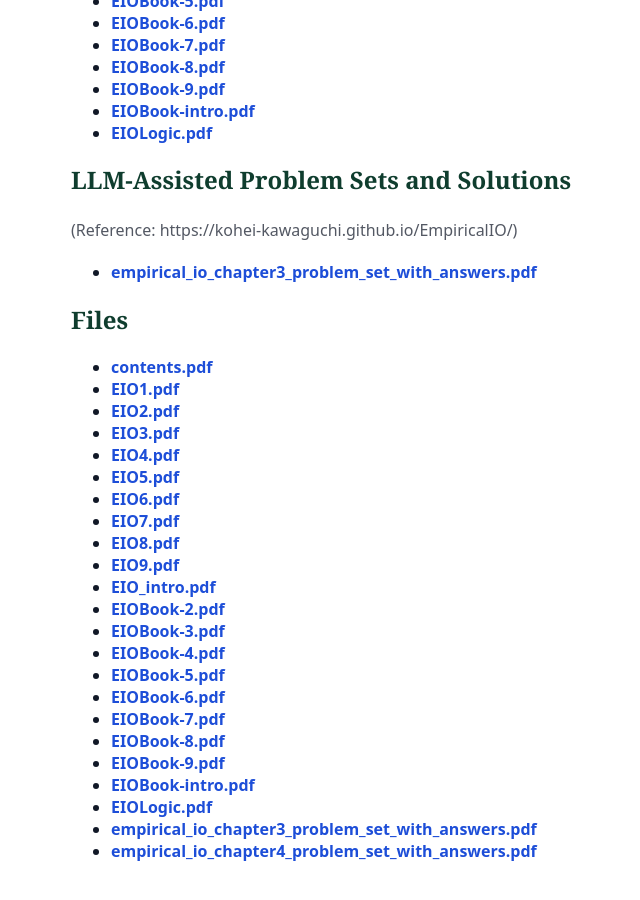
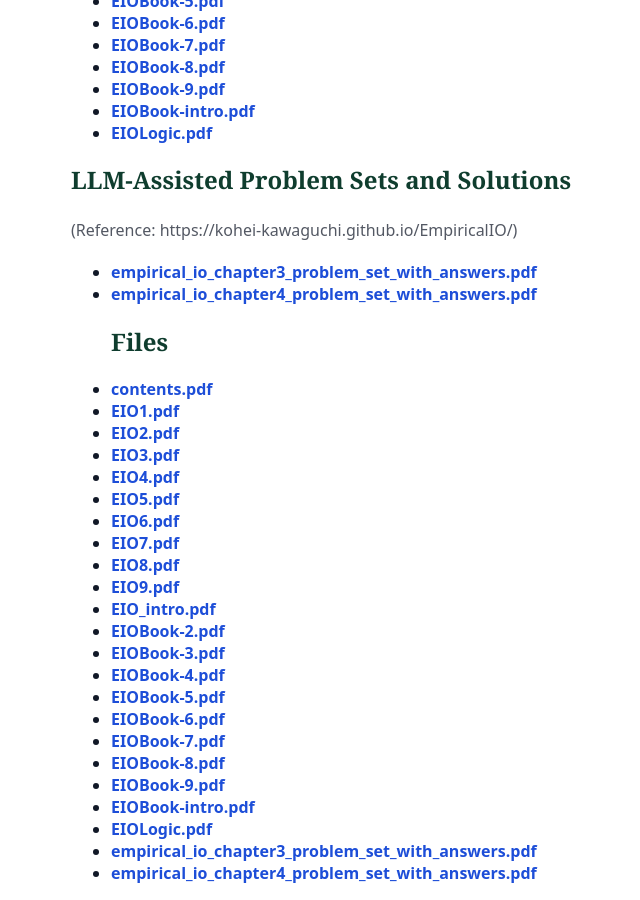
Before and after one commit to yaxinzn/study-archive, a Jekyll site: the page built from materials/eio/index.md, in a window 1280 px wide and 900 px high, scrolled down 672 px. Shown: the whole window, without its empty margins (9-649 px from the left). Built offline with Jekyll 4.4.1, drawn with Linux system fonts in a browser that asks for light colours; before the commit the page ends 1550 px from its top, so only the background shows below that.

Commit message:
Add empirical io chapter 4 problem set with answers link

```diff
--- a/materials/eio/index.md
+++ b/materials/eio/index.md
@@ -41,8 +41,7 @@ Demand estimation, cost/production, competition and conduct, entry/exit, identif
 ## LLM-Assisted Problem Sets and Solutions
 (Reference: https://kohei-kawaguchi.github.io/EmpiricalIO/)
 - **[empirical_io_chapter3_problem_set_with_answers.pdf](empirical_io_chapter3_problem_set_with_answers.pdf)**
-<!-- AUTO-LIST-END -->
-
+- **[empirical_io_chapter4_problem_set_with_answers.pdf](empirical_io_chapter4_problem_set_with_answers.pdf)**
 ## Files
 <!-- AUTO-LIST-START -->
 - **[contents.pdf](contents.pdf)**
```
